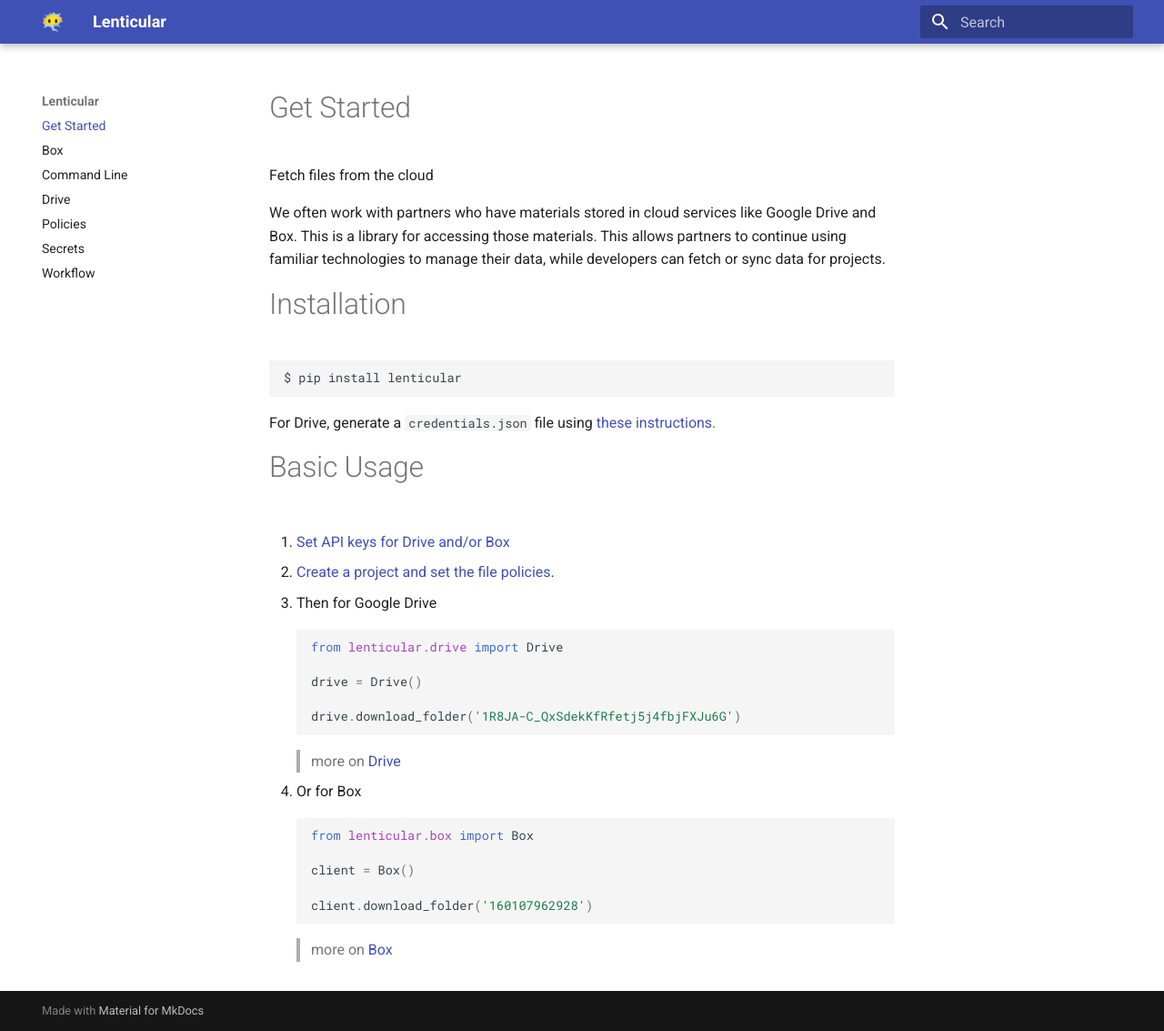
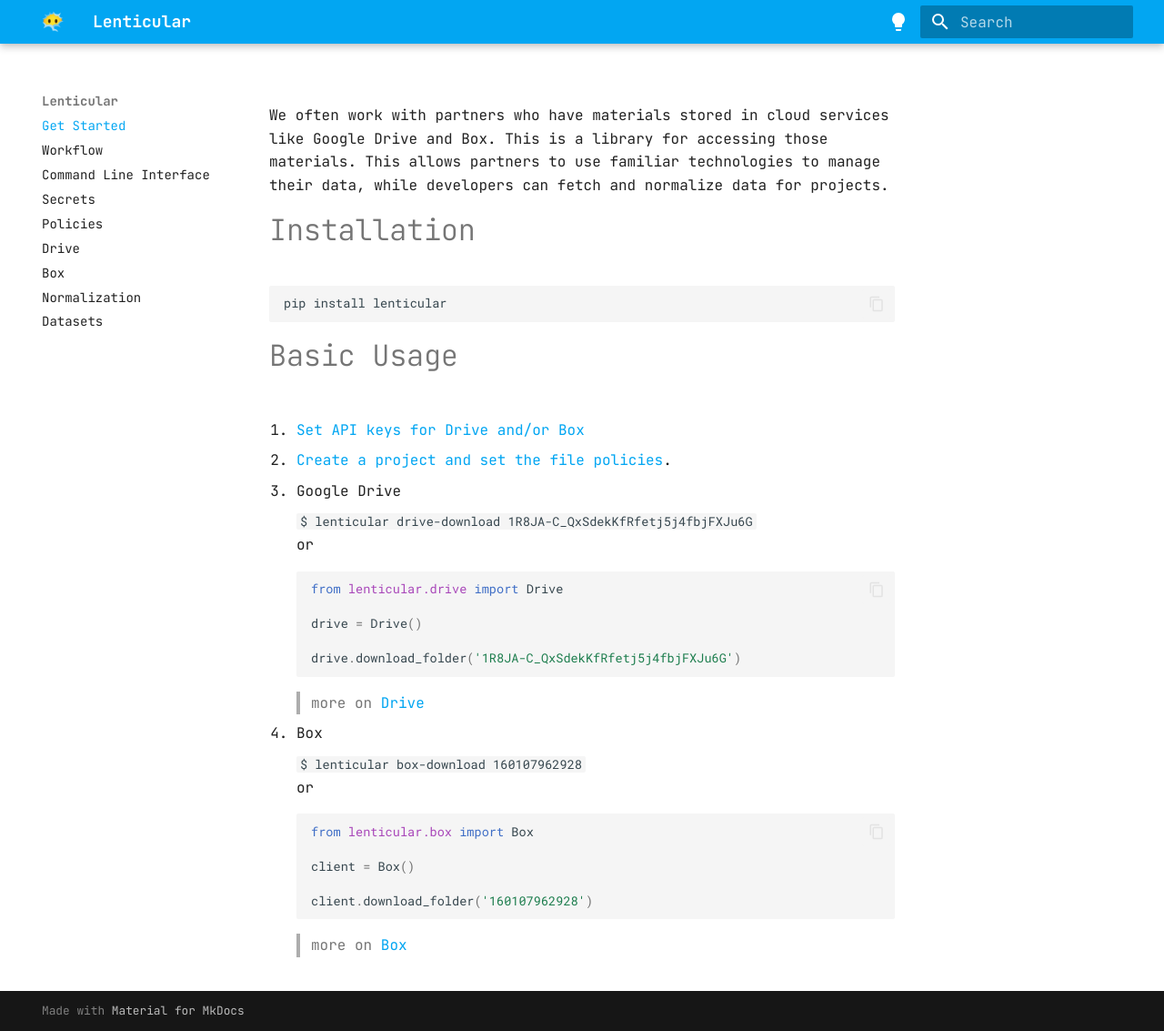
Before and after one commit to apjanco/lenticular, an MkDocs documentation site: the page built from docs/index.md, in a window 1280 px wide and 1133 px high. Shown: the whole window at 91% size. Built offline with MkDocs 1.6.1 and Material for MkDocs 9.7.7, drawn with Linux system fonts in a browser that asks for light colours.

Commit message:
style for docs

````diff
--- a/docs/index.md
+++ b/docs/index.md
@@ -1,15 +1,11 @@
-# Get Started
-Fetch files from the cloud
-
-We often work with partners who have materials stored in cloud services like Google Drive and Box.  This is a library for accessing those materials. This allows partners to continue using familiar technologies to manage their data, while developers can fetch or sync data for projects.
+We often work with partners who have materials stored in cloud services like Google Drive and Box.  This is a library for accessing those materials. This allows partners to use familiar technologies to manage their data, while developers can fetch and normalize data for projects.
 
 # Installation
 
 ```
-$ pip install lenticular
+pip install lenticular
 ```
 
-For Drive, generate a `credentials.json` file using [these instructions.]( https://developers.google.com/drive/api/quickstart/python)
 
 # Basic Usage
 
@@ -17,8 +13,10 @@
 
 2. [Create a project and set the file policies](./policies).
 
-3. Then for Google Drive
+3. Google Drive
 
+    `$ lenticular drive-download 1R8JA-C_QxSdekKfRfetj5j4fbjFXJu6G`
+    or
     ```python
     from lenticular.drive import Drive
 
@@ -29,8 +27,10 @@
 
     > more on [Drive](./drive)
 
-4. Or for Box
+4. Box
 
+    `$ lenticular box-download 160107962928`
+    or
     ```python
     from lenticular.box import Box
 
--- a/mkdocs.yml
+++ b/mkdocs.yml
@@ -2,6 +2,38 @@
 theme:
   name: material
   logo: assets/face-in-clouds.png
+  font:
+    text: JetBrains Mono
+  features:
+    - content.code.copy
+    - navigation.sections
+  palette:
+    - media: '(prefers-color-scheme: light)'
+      scheme: default
+      primary: light-blue
+      accent: violet
+      toggle:
+        icon: material/lightbulb
+        name: Switch to light mode
+    - media: '(prefers-color-scheme: dark)'
+      scheme: slate
+      primary: light-blue
+      accent: violet
+      toggle:
+        icon: material/lightbulb-outline
+        name: Switch to dark mode
+
+nav:
+- Get Started: index.md
+- Workflow: workflow.md
+- Command Line Interface: cli.md
+- Secrets: secrets.md
+- Policies: policies.md
+- Drive: drive.md
+- Box: box.md
+- Normalization: normalization.md
+- Datasets: datasets.md
+
 markdown_extensions:
   - pymdownx.superfences:
       custom_fences:
````
Also changed, not shown: docs/datasets.md (added, +1 -0 lines), docs/normalization.md (added, +1 -0 lines), docs/policies.md (+2 -0 lines), docs/secrets.md (+2 -0 lines).
